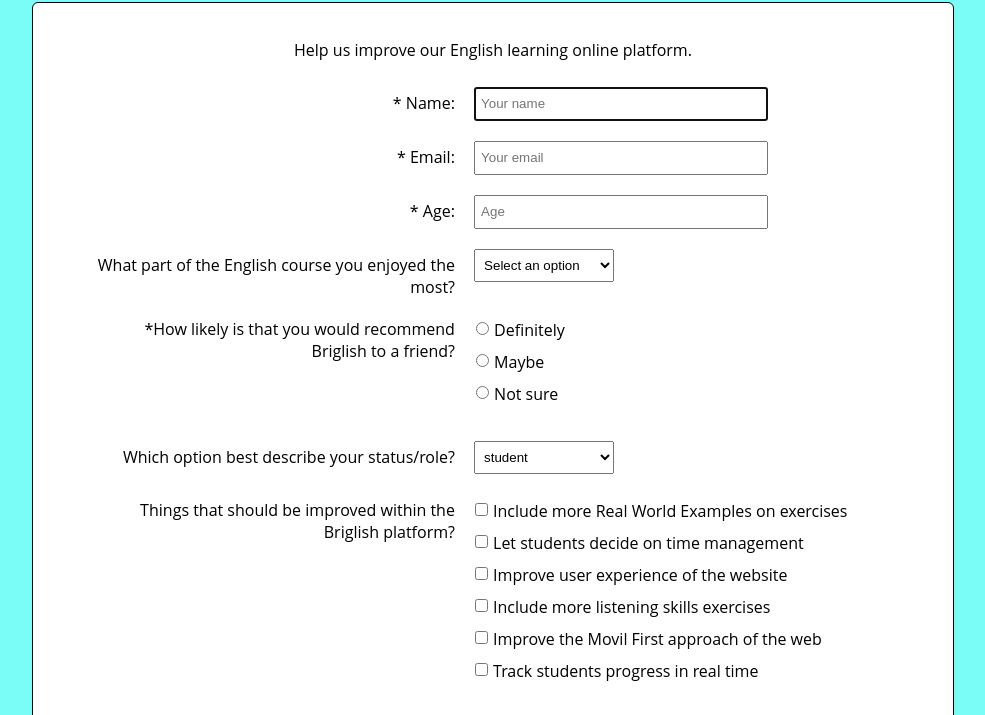
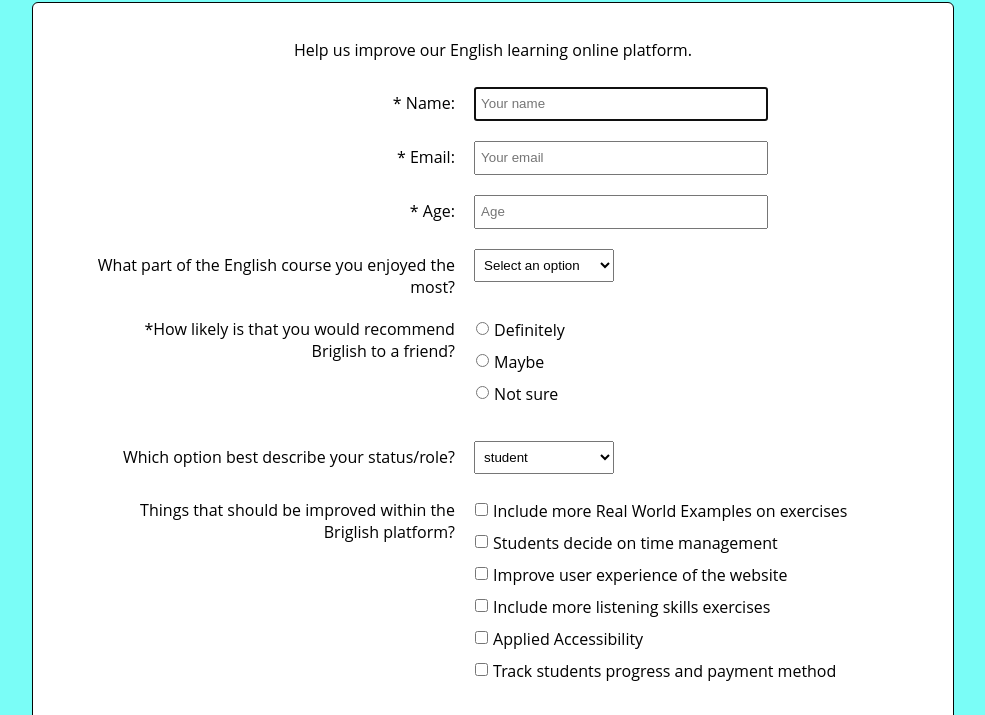
Before and after one commit to andcoding/freecodecamp-courses, a plain HTML site: page build-survey-form/index.html in a window 1280 px wide. Shown: the part 84-799 px from the top of the page, without its empty margins (147-1132 px from the left). Drawn offline with Linux system fonts and the light colour scheme.

Commit message:
New changes to the checkbox buttons

```diff
--- a/build-survey-form/index.html
+++ b/build-survey-form/index.html
@@ -139,7 +139,7 @@
                             <li class="checkbox">
                                 <label>
                                     <input name="prefer" value="2" type="checkbox" class="userRatings">
-                                    Let students decide on time management
+                                    Students decide on time management
                                 </label>
                             </li>
                                 <li class="checkbox">
@@ -159,14 +159,14 @@
                             <li class="checkbox">
                                 <labe>
                                     <input name="prefer" value="5" type="checkbox" class="userRatings">
-                                    Improve the Movil First approach of the web
+                                    Applied Accessibility
                                     </label>
                             </li>
 
                             <li class="checkbox">
                                 <label>
                                     <input name="prefer" value="6" type="checkbox" class="userRatings">
-                                    Track students progress in real time
+                                    Track students progress and payment method
                                 </label>
                             </li>
 
```
